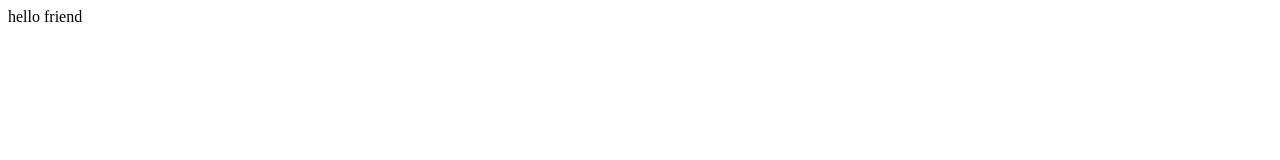
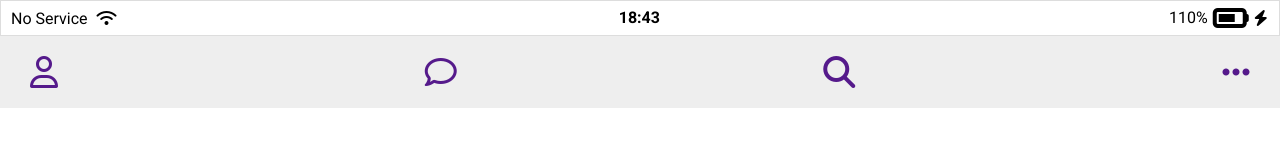
Before and after one commit to godboy4256/individual-01-kakao-talk-ui-clone, a plain HTML site: page friend.html in a window 1280 px wide. Drawn offline with Linux system fonts and the light colour scheme.

Commit message:
friend.html__start

```diff
--- /dev/null
+++ b/CSS/screen/friend.css
@@ -0,0 +1,10 @@
+.friend__nav-list {
+  display: flex;
+  justify-content: space-between;
+  background: rgb(238, 238, 238);
+  padding: 20px 30px;
+}
+.friend__nav-list > .friend__nav-button {
+  display: flex;
+  justify-content: center;
+}
--- a/CSS/style.css
+++ b/CSS/style.css
@@ -10,6 +10,7 @@
 /* screen_styles */
 @import url(screen/status_bar.css);
 @import url(screen/index.css);
+@import url(screen/friend.css);
 /* screen_styles */
 
 body {
--- a/friend.html
+++ b/friend.html
@@ -1,12 +1,56 @@
 <!DOCTYPE html>
-<html lang="en">
+<html lang="ko">
 <head>
     <meta charset="UTF-8">
     <meta http-equiv="X-UA-Compatible" content="IE=edge">
     <meta name="viewport" content="width=device-width, initial-scale=1.0">
-    <title>Document</title>
+    <title>Welcome top KoKoa Talk</title>
+    <link rel="stylesheet" href="css/style.css">
 </head>
 <body>
-    hello friend
+    <div class="status_bar">
+        <div class="status-bar__column">
+            <span>No Service</span>
+            <i class="fas fa-wifi"></i>
+        </div>
+        <div class="status-bar__column">
+            <time datetime="2021-04-19 18:43">
+                18:43
+            </time>
+        </div>
+        <div class="status-bar__column">
+            <span>110%</span>
+            <i class="fas fa-battery-three-quarters fa-2x"></i>
+            <i class="fas fa-bolt"></i>
+        </div>
+     </div>
+     <nav class="friend__nav">
+         <ul class="friend__nav-list">
+             <li class="friend__nav-button">
+                 <a href="" class="friend__nav-link">
+                    <i class="far fa-user fa-2x"></i>
+                 </a>
+             </li>
+             <li class="friend__nav-button">
+                 <a href="" class="friend__nav-link">
+                    <i class="far fa-comment fa-2x"></i>
+                 </a>
+             </li>
+             <li class="friend__nav-button">
+                 <a href="" class="friend__nav-link">
+                    <i class="fas fa-search fa-2x"></i>
+                 </a>
+             </li>
+             <li class="friend__nav-button">
+                 <a href="" class="friend__nav-link">
+                     <i class="fas fa-ellipsis-h fa-2x"></i>
+                 </a>
+            </li>
+         </ul>
+     </nav>
+
+
+    <script src="https://kit.fontawesome.com/9657341cb6.js"
+     crossorigin="anonymous"></script>
 </body>
 </html>
```
